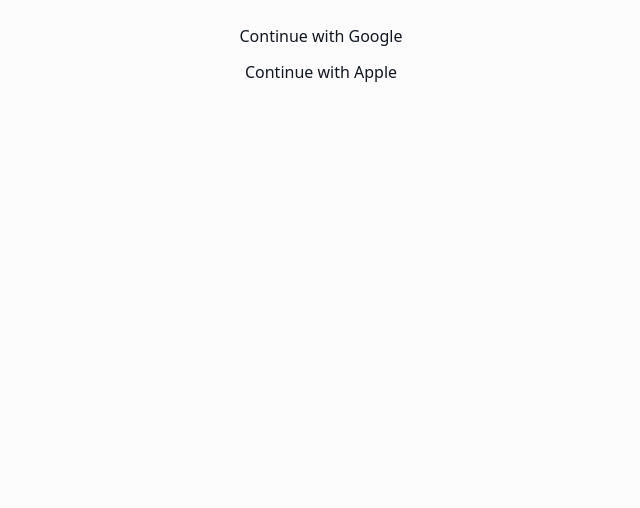
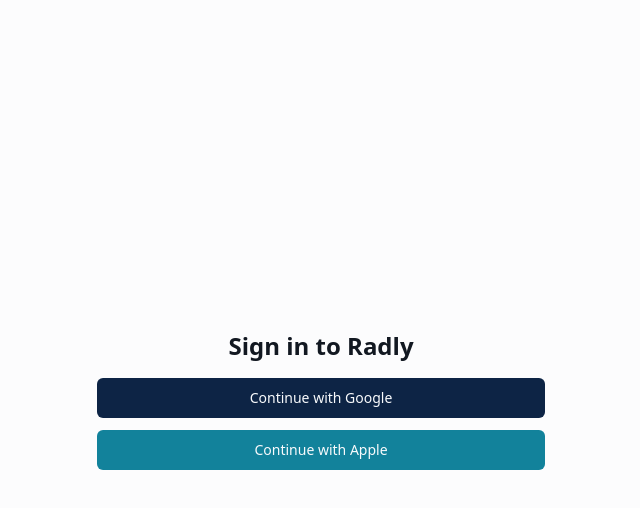
Before and after one commit to hammadmo-lab/radly-web, a Next.js app: page /login in a window 1280 px wide. Shown: the top 508 px of the page, without its empty margins (319-959 px from the left). Built offline with nearby package versions, Linux system fonts and the light colour scheme; no server answers.

Commit message:
fix(login): remove any types, force-dynamic, numeric revalidate, client-safe redirect

```diff
--- a/src/app/login/page.tsx
+++ b/src/app/login/page.tsx
@@ -1,77 +1,98 @@
 'use client';
+
+import React, { useState } from 'react';
+import type { AuthError, Session } from '@supabase/supabase-js';
+import { supabase } from '@/lib/supabase';
+import { Button } from '@/components/ui/button';
+
 export const dynamic = 'force-dynamic';
-export const revalidate = 0;               // MUST be a number (or false), not a function
+export const revalidate = 0;
 export const fetchCache = 'default-no-store';
 
-import { useCallback, useState } from "react";
-import { createClient } from "@/lib/supabase";
+type OAuthProvider = 'google' | 'apple';
 
 function getOrigin(): string | null {
   if (typeof window === 'undefined') return null;
+  try {
     return window.location.origin;
+  } catch {
+    return null;
+  }
 }
 
+// Type guards / helpers
 function hasMessage(x: unknown): x is { message: string } {
-  return typeof x === 'object' && x !== null && typeof (x as any).message === 'string';
+  return typeof x === 'object' && x !== null && 'message' in x && typeof (x as Record<string, unknown>).message === 'string';
 }
-
-function getErrMessage(e: unknown) {
+function errToMessage(e: unknown): string {
   if (typeof e === 'string') return e;
   if (hasMessage(e)) return e.message;
-  return 'Authentication failed.';
+  return 'Unexpected error';
 }
 
 export default function LoginPage() {
-  const supabase = createClient();
-  const [loading, setLoading] = useState(false);
-  const [error, setError] = useState<string | null>(null);
+  const [loading, setLoading] = useState<OAuthProvider | null>(null);
+  const [errorMsg, setErrorMsg] = useState<string | null>(null);
 
-  const buildRedirectTo = () => {
+  async function handleSignIn(provider: OAuthProvider) {
+    setLoading(provider);
+    setErrorMsg(null);
+    try {
       const origin = getOrigin();
-    return origin ? `${origin}/auth/callback` : undefined;
-  };
+      const redirectTo = origin ? `${origin}/auth/callback` : undefined;
 
-  const handleSignIn = useCallback(async (provider: 'google' | 'apple') => {
-    setLoading(true);
-    setError(null);
-    try {
-      const redirectTo = buildRedirectTo();
-      const { error } = await supabase.auth.signInWithOAuth({
+      const { data, error }: { data: { url?: string } | null; error: AuthError | null } =
+        await supabase.auth.signInWithOAuth({
           provider,
           options: {
             redirectTo,
             queryParams: { prompt: 'select_account' },
           },
         });
+
       if (error) throw error;
-    } catch (err) {
-      setError(getErrMessage(err));
+
+      // In some environments Supabase returns a URL to navigate to
+      if (typeof window !== 'undefined' && data?.url) {
+        window.location.assign(data.url);
+      }
+    } catch (e: unknown) {
+      setErrorMsg(errToMessage(e));
     } finally {
-      setLoading(false);
+      setLoading(null);
     }
-  }, [supabase]);
+  }
 
   return (
-    <main className="mx-auto max-w-sm p-6 space-y-3">
-      {error && (
-        <div className="text-red-600 text-sm mb-4 p-3 bg-red-50 rounded">
-          {error}
+    <main className="min-h-screen flex items-center justify-center p-6">
+      <div className="w-full max-w-md space-y-4">
+        <h1 className="text-2xl font-semibold text-center">Sign in to Radly</h1>
+
+        {errorMsg && (
+          <p role="alert" className="text-sm text-red-600 border border-red-200 rounded-md p-2">
+            {errorMsg}
+          </p>
+        )}
+
+        <div className="grid gap-3">
+          <Button
+            onClick={() => handleSignIn('google')}
+            disabled={loading !== null}
+            aria-busy={loading === 'google'}
+          >
+            {loading === 'google' ? 'Redirecting…' : 'Continue with Google'}
+          </Button>
+
+          <Button
+            onClick={() => handleSignIn('apple')}
+            disabled={loading !== null}
+            aria-busy={loading === 'apple'}
+            variant="secondary"
+          >
+            {loading === 'apple' ? 'Redirecting…' : 'Continue with Apple'}
+          </Button>
         </div>
-      )}
-      <button
-        className="btn btn-primary w-full"
-        onClick={() => handleSignIn('google')}
-        disabled={loading}
-      >
-        {loading ? 'Signing in...' : 'Continue with Google'}
-      </button>
-      <button
-        className="btn w-full"
-        onClick={() => handleSignIn('apple')}
-        disabled={loading}
-      >
-        {loading ? 'Signing in...' : 'Continue with Apple'}
-      </button>
+      </div>
     </main>
   );
 }
```
Lines whose indentation alone changed are shown as unchanged.
